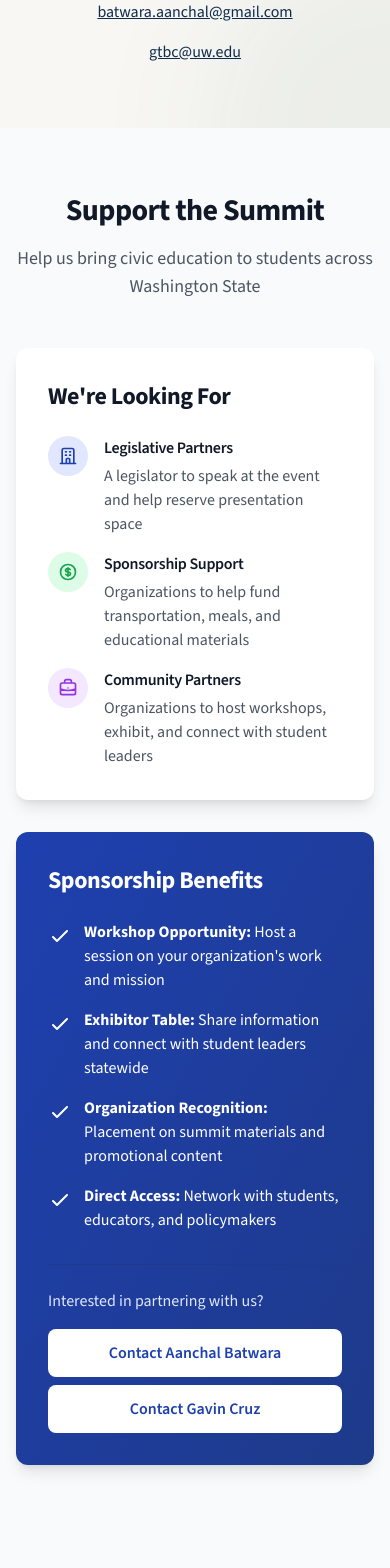
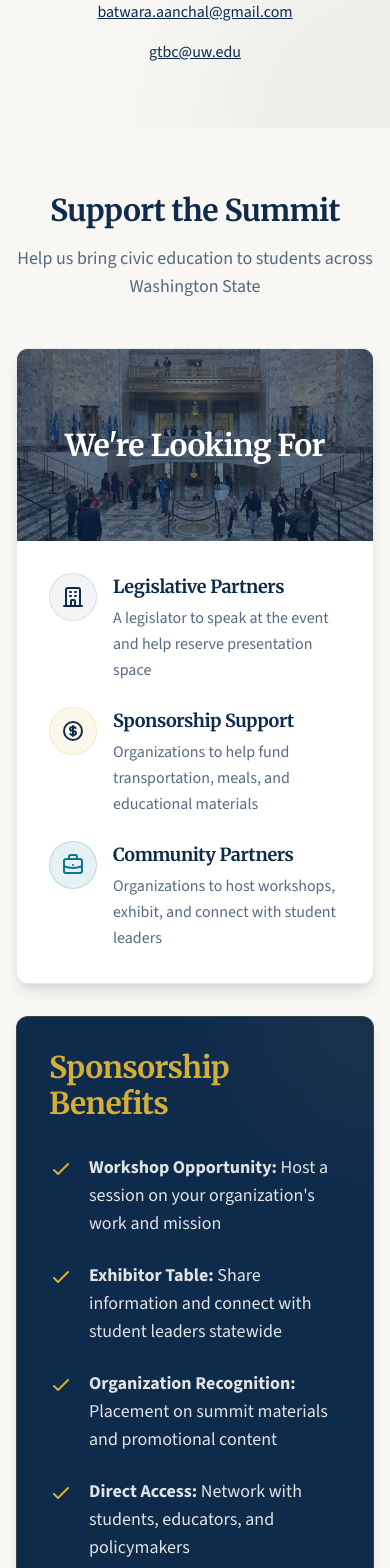
Before and after one commit to aanchalbatwara/awsladvocacysummit, a Next.js app: page / in a window 390 px wide. Shown: the part 6940-8508 px from the top of the page. Built offline with nearby package versions, Linux system fonts and the light colour scheme.

Commit message:
update support

```diff
--- a/components/Partners.tsx
+++ b/components/Partners.tsx
@@ -1,58 +1,71 @@
+import Image from 'next/image';
+
 export default function Partners() {
   return (
-    <section className="py-16 bg-gray-50">
+    <section className="py-16 bg-brand-cream">
       <div className="max-w-7xl mx-auto px-4 sm:px-6 lg:px-8">
         <div className="text-center mb-12">
-          <h2 className="text-3xl sm:text-4xl font-bold text-gray-900 mb-4">
+          <h2 className="text-3xl sm:text-4xl font-serif font-bold text-brand-navy mb-4">
             Support the Summit
           </h2>
-          <p className="text-lg text-gray-600 max-w-3xl mx-auto">
+          <p className="text-lg text-brand-navy/70 max-w-3xl mx-auto">
             Help us bring civic education to students across Washington State
           </p>
         </div>
 
         <div className="grid md:grid-cols-2 gap-8 mb-12">
           {/* Looking For */}
-          <div className="bg-white rounded-xl shadow-lg p-8">
-            <h3 className="text-2xl font-bold text-gray-900 mb-6">We're Looking For</h3>
-            <div className="space-y-4">
+          <div className="bg-white rounded-xl shadow-lg overflow-hidden border border-brand-navy/10 flex flex-col">
+            <div className="relative h-48 w-full">
+              <Image
+                src="/images/IMG_7110.png"
+                alt="Capitol Rotunda"
+                fill
+                className="object-cover"
+              />
+              <div className="absolute inset-0 bg-brand-navy/60 flex items-center justify-center">
+                <h3 className="text-3xl font-serif font-bold text-white">We're Looking For</h3>
+              </div>
+            </div>
+
+            <div className="p-8 flex-grow space-y-6">
               <div className="flex items-start">
-                <div className="flex-shrink-0 h-10 w-10 rounded-full bg-blue-100 flex items-center justify-center">
-                  <svg className="h-5 w-5 text-blue-600" fill="none" strokeLinecap="round" strokeLinejoin="round" strokeWidth="2" viewBox="0 0 24 24" stroke="currentColor">
+                <div className="flex-shrink-0 h-12 w-12 rounded-full bg-brand-navy/5 flex items-center justify-center border border-brand-navy/10">
+                  <svg className="h-6 w-6 text-brand-navy" fill="none" strokeLinecap="round" strokeLinejoin="round" strokeWidth="2" viewBox="0 0 24 24" stroke="currentColor">
                     <path d="M19 21V5a2 2 0 00-2-2H7a2 2 0 00-2 2v16m14 0h2m-2 0h-5m-9 0H3m2 0h5M9 7h1m-1 4h1m4-4h1m-1 4h1m-5 10v-5a1 1 0 011-1h2a1 1 0 011 1v5m-4 0h4"></path>
                   </svg>
                 </div>
                 <div className="ml-4">
-                  <h4 className="font-semibold text-gray-900 mb-1">Legislative Partners</h4>
-                  <p className="text-gray-600">
+                  <h4 className="font-serif font-bold text-brand-navy text-lg mb-1">Legislative Partners</h4>
+                  <p className="text-brand-navy/70 leading-relaxed">
                     A legislator to speak at the event and help reserve presentation space
                   </p>
                 </div>
               </div>
 
               <div className="flex items-start">
-                <div className="flex-shrink-0 h-10 w-10 rounded-full bg-green-100 flex items-center justify-center">
-                  <svg className="h-5 w-5 text-green-600" fill="none" strokeLinecap="round" strokeLinejoin="round" strokeWidth="2" viewBox="0 0 24 24" stroke="currentColor">
+                <div className="flex-shrink-0 h-12 w-12 rounded-full bg-brand-gold/10 flex items-center justify-center border border-brand-gold/20">
+                  <svg className="h-6 w-6 text-brand-navy" fill="none" strokeLinecap="round" strokeLinejoin="round" strokeWidth="2" viewBox="0 0 24 24" stroke="currentColor">
                     <path d="M12 8c-1.657 0-3 .895-3 2s1.343 2 3 2 3 .895 3 2-1.343 2-3 2m0-8c1.11 0 2.08.402 2.599 1M12 8V7m0 1v8m0 0v1m0-1c-1.11 0-2.08-.402-2.599-1M21 12a9 9 0 11-18 0 9 9 0 0118 0z"></path>
                   </svg>
                 </div>
                 <div className="ml-4">
-                  <h4 className="font-semibold text-gray-900 mb-1">Sponsorship Support</h4>
-                  <p className="text-gray-600">
+                  <h4 className="font-serif font-bold text-brand-navy text-lg mb-1">Sponsorship Support</h4>
+                  <p className="text-brand-navy/70 leading-relaxed">
                     Organizations to help fund transportation, meals, and educational materials
                   </p>
                 </div>
               </div>
 
               <div className="flex items-start">
-                <div className="flex-shrink-0 h-10 w-10 rounded-full bg-purple-100 flex items-center justify-center">
-                  <svg className="h-5 w-5 text-purple-600" fill="none" strokeLinecap="round" strokeLinejoin="round" strokeWidth="2" viewBox="0 0 24 24" stroke="currentColor">
+                <div className="flex-shrink-0 h-12 w-12 rounded-full bg-brand-teal/10 flex items-center justify-center border border-brand-teal/20">
+                  <svg className="h-6 w-6 text-brand-teal" fill="none" strokeLinecap="round" strokeLinejoin="round" strokeWidth="2" viewBox="0 0 24 24" stroke="currentColor">
                     <path d="M21 13.255A23.931 23.931 0 0112 15c-3.183 0-6.22-.62-9-1.745M16 6V4a2 2 0 00-2-2h-4a2 2 0 00-2 2v2m4 6h.01M5 20h14a2 2 0 002-2V8a2 2 0 00-2-2H5a2 2 0 00-2 2v10a2 2 0 002 2z"></path>
                   </svg>
                 </div>
                 <div className="ml-4">
-                  <h4 className="font-semibold text-gray-900 mb-1">Community Partners</h4>
-                  <p className="text-gray-600">
+                  <h4 className="font-serif font-bold text-brand-navy text-lg mb-1">Community Partners</h4>
+                  <p className="text-brand-navy/70 leading-relaxed">
                     Organizations to host workshops, exhibit, and connect with student leaders
                   </p>
                 </div>
@@ -61,49 +74,59 @@ export default function Partners() {
           </div>
 
           {/* Sponsorship Benefits */}
-          <div className="bg-gradient-to-br from-blue-600 to-blue-700 rounded-xl shadow-lg p-8 text-white">
-            <h3 className="text-2xl font-bold mb-6">Sponsorship Benefits</h3>
-            <ul className="space-y-4">
+          <div className="bg-brand-navy rounded-xl shadow-lg p-8 text-white flex flex-col border border-brand-gold/20 relative overflow-hidden">
+            <div className="absolute top-0 right-0 w-64 h-64 bg-brand-gold/5 rounded-full blur-3xl transform translate-x-1/2 -translate-y-1/2"></div>
+
+            <h3 className="text-3xl font-serif font-bold mb-8 text-brand-gold relative z-10">Sponsorship Benefits</h3>
+            <ul className="space-y-6 relative z-10 flex-grow">
               <li className="flex items-start">
-                <svg className="h-6 w-6 mr-3 flex-shrink-0 mt-1" fill="none" strokeLinecap="round" strokeLinejoin="round" strokeWidth="2" viewBox="0 0 24 24" stroke="currentColor">
+                <div className="flex-shrink-0 mt-1">
+                  <svg className="h-6 w-6 text-brand-gold" fill="none" strokeLinecap="round" strokeLinejoin="round" strokeWidth="2" viewBox="0 0 24 24" stroke="currentColor">
                     <path d="M5 13l4 4L19 7"></path>
                   </svg>
-                <span><strong>Workshop Opportunity:</strong> Host a session on your organization's work and mission</span>
+                </div>
+                <span className="ml-4 text-brand-cream/90 text-lg"><strong>Workshop Opportunity:</strong> Host a session on your organization's work and mission</span>
               </li>
               <li className="flex items-start">
-                <svg className="h-6 w-6 mr-3 flex-shrink-0 mt-1" fill="none" strokeLinecap="round" strokeLinejoin="round" strokeWidth="2" viewBox="0 0 24 24" stroke="currentColor">
+                <div className="flex-shrink-0 mt-1">
+                  <svg className="h-6 w-6 text-brand-gold" fill="none" strokeLinecap="round" strokeLinejoin="round" strokeWidth="2" viewBox="0 0 24 24" stroke="currentColor">
                     <path d="M5 13l4 4L19 7"></path>
                   </svg>
-                <span><strong>Exhibitor Table:</strong> Share information and connect with student leaders statewide</span>
+                </div>
+                <span className="ml-4 text-brand-cream/90 text-lg"><strong>Exhibitor Table:</strong> Share information and connect with student leaders statewide</span>
               </li>
               <li className="flex items-start">
-                <svg className="h-6 w-6 mr-3 flex-shrink-0 mt-1" fill="none" strokeLinecap="round" strokeLinejoin="round" strokeWidth="2" viewBox="0 0 24 24" stroke="currentColor">
+                <div className="flex-shrink-0 mt-1">
+                  <svg className="h-6 w-6 text-brand-gold" fill="none" strokeLinecap="round" strokeLinejoin="round" strokeWidth="2" viewBox="0 0 24 24" stroke="currentColor">
                     <path d="M5 13l4 4L19 7"></path>
                   </svg>
-                <span><strong>Organization Recognition:</strong> Placement on summit materials and promotional content</span>
+                </div>
+                <span className="ml-4 text-brand-cream/90 text-lg"><strong>Organization Recognition:</strong> Placement on summit materials and promotional content</span>
               </li>
               <li className="flex items-start">
-                <svg className="h-6 w-6 mr-3 flex-shrink-0 mt-1" fill="none" strokeLinecap="round" strokeLinejoin="round" strokeWidth="2" viewBox="0 0 24 24" stroke="currentColor">
+                <div className="flex-shrink-0 mt-1">
+                  <svg className="h-6 w-6 text-brand-gold" fill="none" strokeLinecap="round" strokeLinejoin="round" strokeWidth="2" viewBox="0 0 24 24" stroke="currentColor">
                     <path d="M5 13l4 4L19 7"></path>
                   </svg>
-                <span><strong>Direct Access:</strong> Network with students, educators, and policymakers</span>
+                </div>
+                <span className="ml-4 text-brand-cream/90 text-lg"><strong>Direct Access:</strong> Network with students, educators, and policymakers</span>
               </li>
             </ul>
 
-            <div className="mt-8 pt-6 border-t border-blue-500">
-              <p className="text-blue-100 mb-4">
+            <div className="mt-10 pt-8 border-t border-brand-gold/20 relative z-10">
+              <p className="text-brand-cream mb-6 font-serif italic text-lg">
                 Interested in partnering with us?
               </p>
-              <div className="space-y-2">
+              <div className="space-y-3">
                 <a
                   href="mailto:batwara.aanchal@gmail.com"
-                  className="block bg-white text-blue-600 px-6 py-3 rounded-lg hover:bg-blue-50 transition-colors font-semibold text-center"
+                  className="block bg-brand-gold text-brand-navy px-6 py-4 rounded-lg hover:bg-white transition-all font-bold text-center shadow-md hover:shadow-lg transform hover:-translate-y-0.5"
                 >
                   Contact Aanchal Batwara
                 </a>
                 <a
                   href="mailto:gtbc@uw.edu"
-                  className="block bg-white text-blue-600 px-6 py-3 rounded-lg hover:bg-blue-50 transition-colors font-semibold text-center"
+                  className="block bg-transparent border-2 border-brand-gold text-brand-gold px-6 py-4 rounded-lg hover:bg-brand-gold/10 transition-all font-bold text-center"
                 >
                   Contact Gavin Cruz
                 </a>
```
Lines whose indentation alone changed are shown as unchanged.
